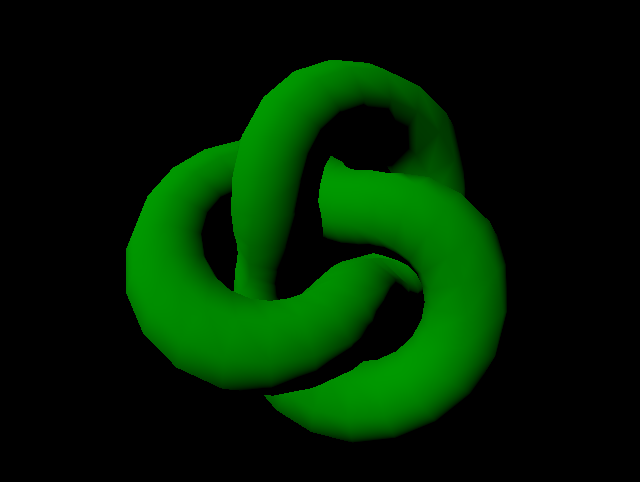
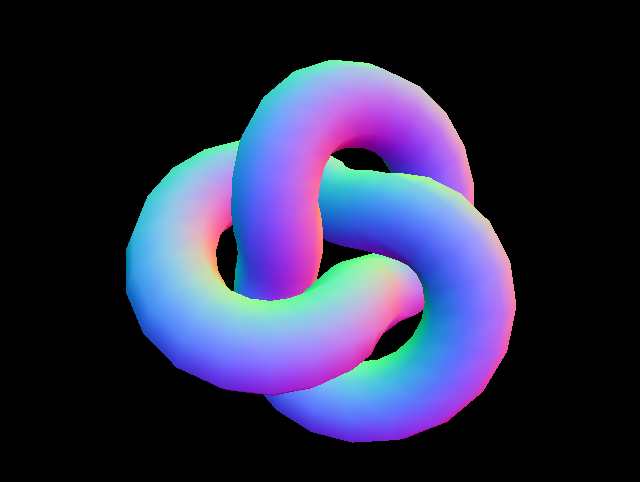
Before and after one commit to kotaoue/ThreeJS, a plain HTML site: page docs/index.html in a window 1280 px wide. Shown: the part 146-628 px from the top of the page, without its empty margins (307-947 px from the left). Drawn offline with nearby package versions, Linux system fonts and the light colour scheme.

Commit message:
Update index.html

```diff
--- a/docs/index.html
+++ b/docs/index.html
@@ -36,8 +36,8 @@
 
         // Add Object.
         const geometry = new THREE.TorusKnotGeometry();
-        // const material = new THREE.MeshBasicMaterial({ color: 0x00ff00 });
-        const material = new THREE.MeshLambertMaterial({ color: 0x00ff00 });
+        // const material = new THREE.MeshLambertMaterial({ color: 0x00ff00 });
+        const material = new THREE.MeshNormalMaterial();
 
         const mesh = new THREE.Mesh(geometry, material);
         scene.add(mesh);
```
